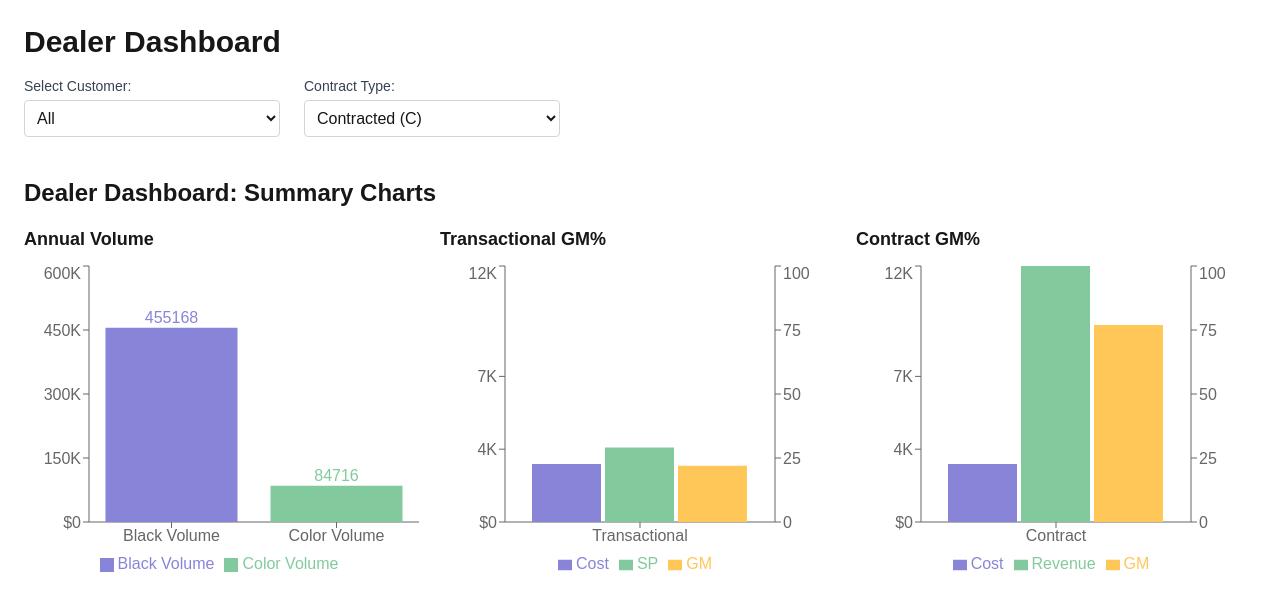
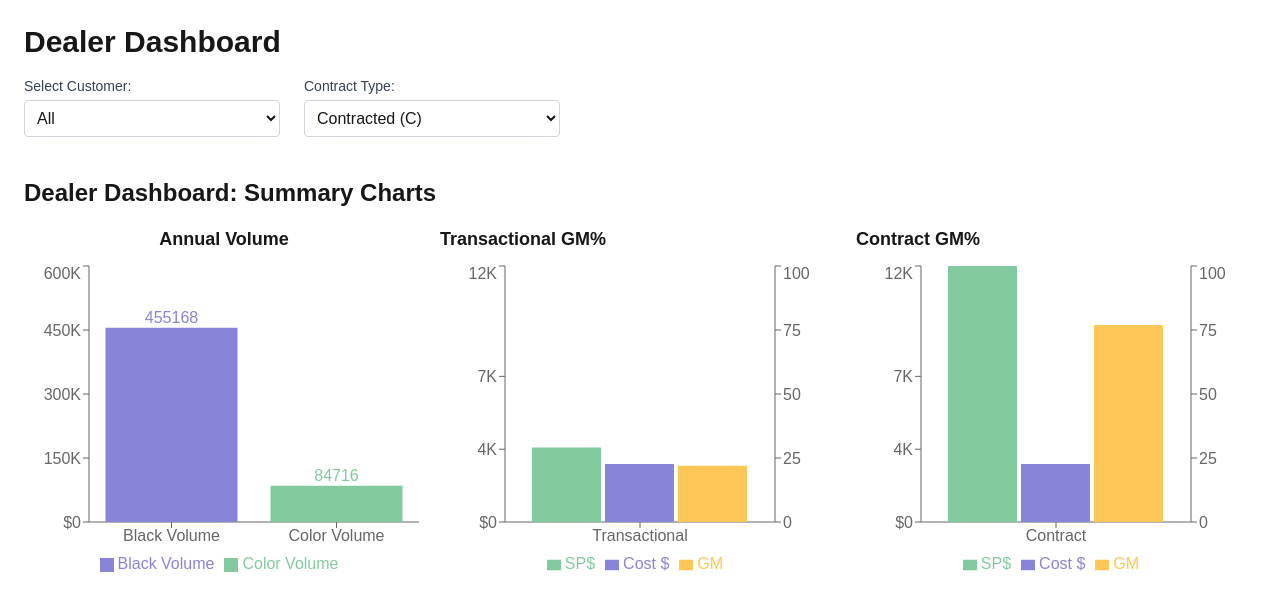
Before and after one commit to ElliottIan397/dealer-dashboard, a Next.js app: page / in a window 1280 px wide. Shown: the top 610 px of the page. Built offline with nearby package versions, Linux system fonts and the light colour scheme.

Commit message:
Deploy Chart Block Rev 11

```diff
--- a/app/ChartBlock.tsx
+++ b/app/ChartBlock.tsx
@@ -49,8 +49,8 @@ export default function ChartBlock({ filtered }: Props) {
   const chart2Data = [
     {
       label: "Transactional",
+      SP: transactionalSP,
       Cost: transactionalCost,
-      SP: transactionalSP,
       GM: parseFloat(transactionalGM.toFixed(0)),
     },
   ];
@@ -58,8 +58,8 @@ export default function ChartBlock({ filtered }: Props) {
   const chart3Data = [
     {
       label: "Contract",
+      SP: contractRevenue,
       Cost: contractCost,
-      Revenue: contractRevenue,
       GM: parseFloat(contractGM.toFixed(0)),
     },
   ];
@@ -75,17 +75,21 @@ export default function ChartBlock({ filtered }: Props) {
   return (
     <div className="flex flex-row flex-wrap gap-4 w-full">
       <div className="flex-1 min-w-[300px] max-w-[33%] h-80">
-        <h3 className="text-lg font-semibold mb-2">Annual Volume</h3>
+        <h3 className="text-lg font-semibold mb-2 text-center">Annual Volume</h3>
         <ResponsiveContainer width="100%" height="100%">
           <BarChart data={chart1Data}>
             <XAxis dataKey="type" />
             <YAxis tickFormatter={formatYAxisTicks} />
             <Tooltip />
-            <Legend payload={chart1Data.map((item) => ({
-              value: item.type,
-              type: "square",
-              color: item.color,
-            }))} />
+            <Legend
+              verticalAlign="bottom"
+              align="center"
+              payload={chart1Data.map((item) => ({
+                value: item.type,
+                type: "square",
+                color: item.color,
+              }))}
+            />
             <Bar dataKey="value">
               <LabelList dataKey="value" position="top" />
               {chart1Data.map((entry, index) => (
@@ -104,9 +108,13 @@ export default function ChartBlock({ filtered }: Props) {
             <YAxis yAxisId="left" domain={[0, maxDollar]} tickFormatter={formatYAxisTicks} />
             <YAxis yAxisId="right" orientation="right" domain={[0, 100]} />
             <Tooltip />
-            <Legend />
+            <Legend
+              formatter={(value) =>
+                value === "SP" ? "SP$" : value === "Cost" ? "Cost $" : value
+              }
+            />
+            <Bar yAxisId="left" dataKey="SP" fill="#82ca9d" />
             <Bar yAxisId="left" dataKey="Cost" fill="#8884d8" />
-            <Bar yAxisId="left" dataKey="SP" fill="#82ca9d" />
             <Bar yAxisId="right" dataKey="GM" fill="#ffc658" />
           </BarChart>
         </ResponsiveContainer>
@@ -120,9 +128,13 @@ export default function ChartBlock({ filtered }: Props) {
             <YAxis yAxisId="left" domain={[0, maxDollar]} tickFormatter={formatYAxisTicks} />
             <YAxis yAxisId="right" orientation="right" domain={[0, 100]} />
             <Tooltip />
-            <Legend />
+            <Legend
+              formatter={(value) =>
+                value === "SP" ? "SP$" : value === "Cost" ? "Cost $" : value
+              }
+            />
+            <Bar yAxisId="left" dataKey="SP" fill="#82ca9d" />
             <Bar yAxisId="left" dataKey="Cost" fill="#8884d8" />
-            <Bar yAxisId="left" dataKey="Revenue" fill="#82ca9d" />
             <Bar yAxisId="right" dataKey="GM" fill="#ffc658" />
           </BarChart>
         </ResponsiveContainer>
```
